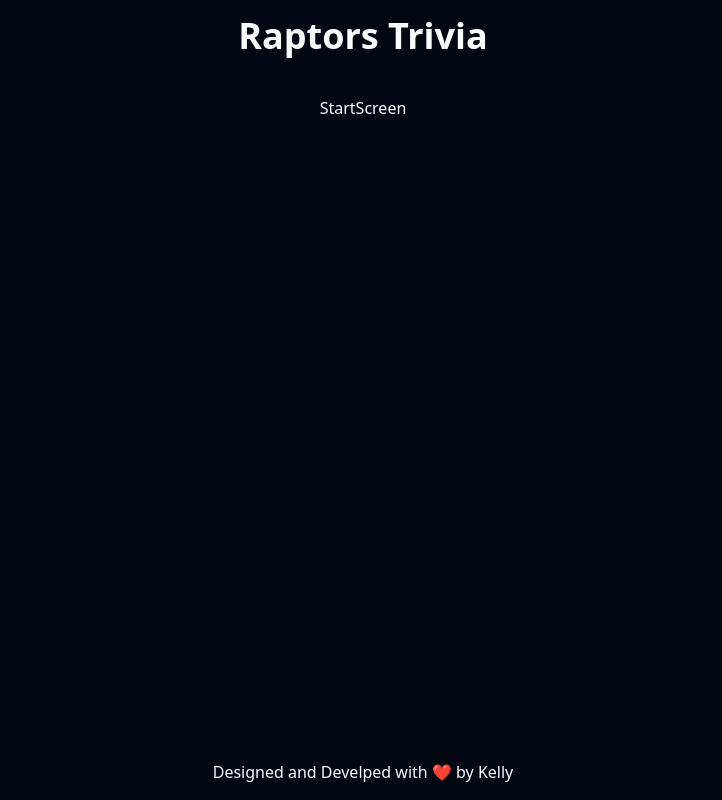
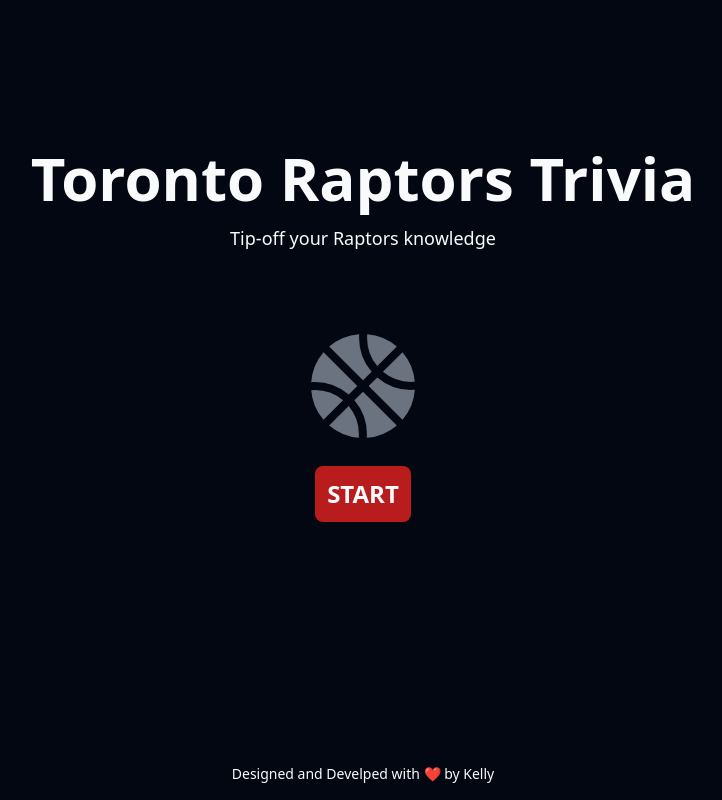
Before and after one commit to kellywslee/raptors-trivia, a React (Vite) app: page / in a window 1280 px wide. Shown: the whole page, without its empty margins (277-999 px from the left). Built offline with nearby package versions, Linux system fonts and the light colour scheme.

Commit message:
Add start page

```diff
--- a/package.json
+++ b/package.json
@@ -11,7 +11,8 @@
   },
   "dependencies": {
     "react": "^18.2.0",
-    "react-dom": "^18.2.0"
+    "react-dom": "^18.2.0",
+    "react-icons": "^5.0.1"
   },
   "devDependencies": {
     "@types/react": "^18.2.56",
--- a/src/components/Button.jsx
+++ b/src/components/Button.jsx
@@ -1,3 +1,11 @@
+/* eslint-disable react/prop-types */
 export default function Button({ text, onClick }) {
-  return <button>{text}</button>;
+  return (
+    <button
+      onClick={onClick}
+      className="rounded-lg bg-red-700 p-3 text-2xl font-bold text-gray-50 transition-all hover:bg-red-800"
+    >
+      {text}
+    </button>
+  );
 }
--- a/src/components/Footer.jsx
+++ b/src/components/Footer.jsx
@@ -1,5 +1,7 @@
 export default function Footer() {
   return (
-    <footer className="py-4">Designed and Develped with ❤️ by Kelly</footer>
+    <footer className="py-4 text-sm">
+      Designed and Develped with ❤️ by Kelly
+    </footer>
   );
 }
--- a/src/components/Header.jsx
+++ b/src/components/Header.jsx
@@ -1,7 +1,8 @@
 export default function Header() {
   return (
-    <header className="fixed left-0 right-0 top-0 h-20 p-4">
-      <h1 className="text-4xl font-bold">Raptors Trivia</h1>
+    <header className="fixed left-0 right-0 top-0 flex h-1/2 flex-col items-center justify-center gap-4 p-4">
+      <h1 className="text-6xl font-bold">Toronto Raptors Trivia</h1>
+      <h3 className="text-lg">Tip-off your Raptors knowledge</h3>
     </header>
   );
 }
--- a/src/components/StartScreen.jsx
+++ b/src/components/StartScreen.jsx
@@ -1,3 +1,11 @@
+import { IoBasketballSharp } from "react-icons/io5";
+import Button from "./Button";
+
 export default function StartScreen() {
-  return <section>StartScreen</section>;
+  return (
+    <section className="m-auto flex flex-col items-center justify-center gap-4">
+      <IoBasketballSharp className="text-9xl text-gray-500" />
+      <Button text="START" />
+    </section>
+  );
 }
--- a/src/index.css
+++ b/src/index.css
@@ -11,5 +11,5 @@
 }
 
 main {
-  @apply w-full max-w-4xl grow pt-24;
+  @apply flex w-full max-w-4xl grow flex-col items-center justify-center pt-24;
 }
```
Also changed, not shown: 1 other file (tests, documents, lock files or other folders).
